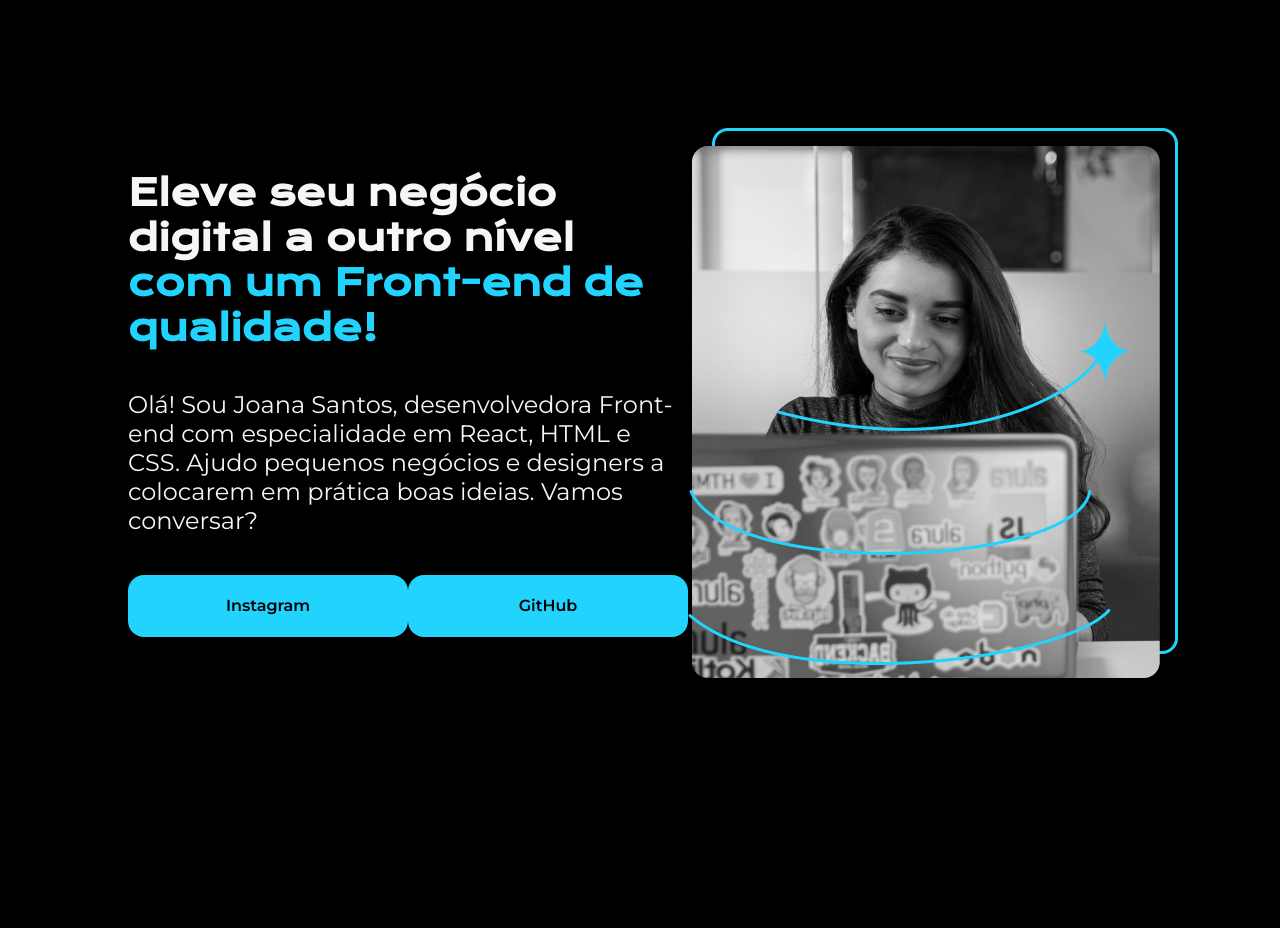
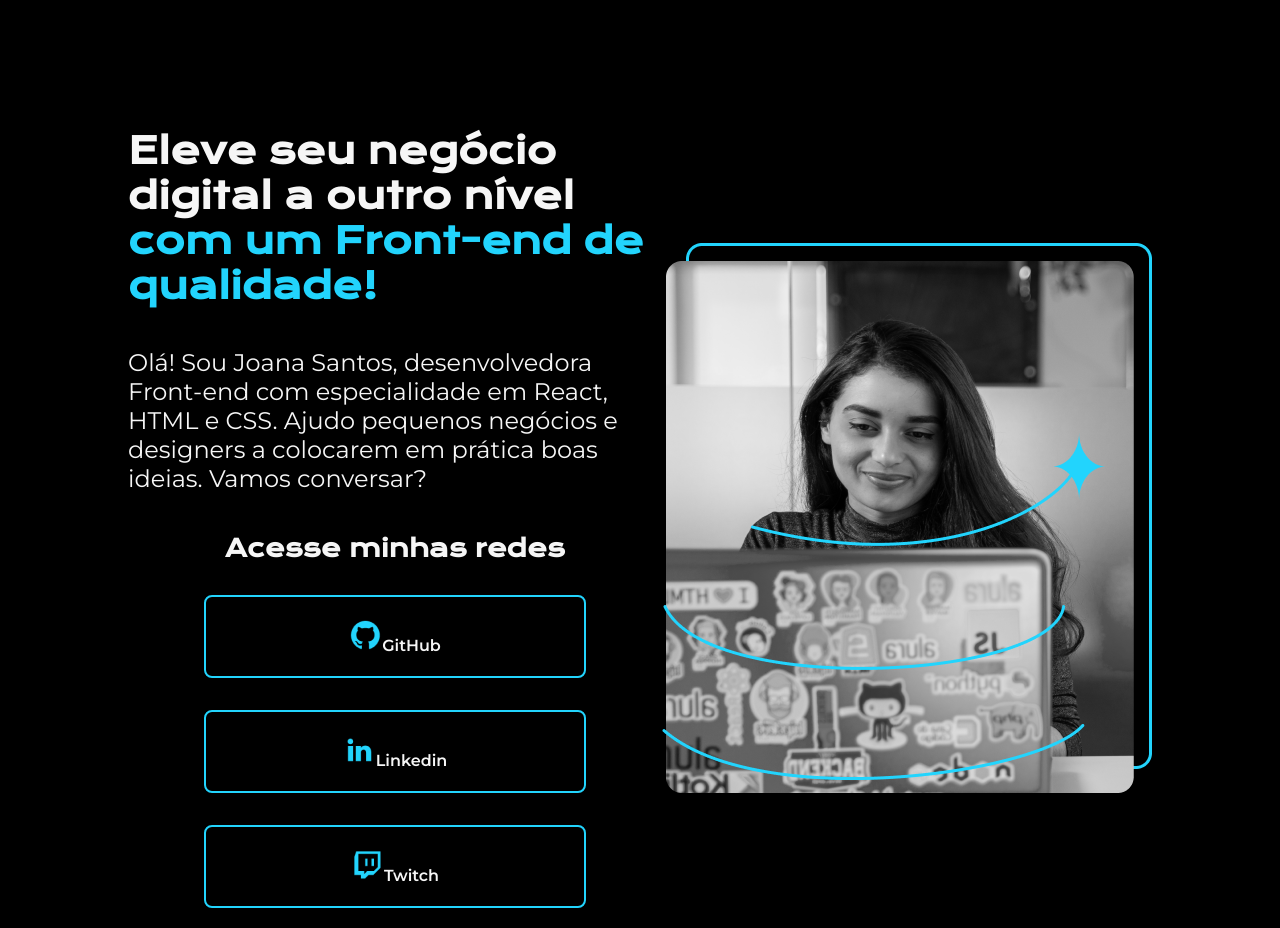
Before and after one commit to dynmopi/oracle-one, a plain HTML site: page html-css/portifólio-projeto/index.html in a window 1280 px wide. Drawn offline with nearby package versions, Linux system fonts and the light colour scheme.

Commit message:
alura-project-html-css

```diff
--- a/html-css/portifólio-projeto/index.html
+++ b/html-css/portifólio-projeto/index.html
@@ -21,11 +21,19 @@
             colocarem em prática boas ideias. Vamos
             conversar?</p>
             <div class="apresentacao__links">
-                <a class="apresentacao__links__link" href="https://instagram.com/rafaballerini">Instagram</a>
-                <a class="apresentacao__links__link" href="https://github.com/guilhermeonrails">GitHub</a>
+                <h2 class="apresentacao__links__subtitulo">Acesse minhas redes</h2>
+                <a class="apresentacao__links__link" href="#">
+                    <img src="icons/assets/github.png">GitHub
+                </a>
+                <a class="apresentacao__links__link" href="#">
+                    <img src="icons/assets/linkedin.png">Linkedin
+                </a>
+                <a class="apresentacao__links__link" href="#">
+                    <img src="icons/assets/twitch.png">Twitch
+                </a>
             </div>
         </section>
-        <img src="Imagem.png" alt="Foto da Joana Santos programando">
+        <img src="images/Imagem.png" alt="Foto da Joana Santos programando">
     </main>
     <footer></footer>
 </body>
--- a/html-css/portifólio-projeto/style.css
+++ b/html-css/portifólio-projeto/style.css
@@ -41,17 +41,25 @@ body{
 
 .apresentacao__links{
     display: flex;
+    flex-direction: column;
+    align-items: center;
     justify-content: space-between;
+    gap: 32px;
+}
+.apresentacao__links__subtitulo{
+    font-family: 'Krona One', sans-serif;
+    font-size: 24px;
 }
 
 .apresentacao__links__link{
-    background-color: #22D4FD;
-    width: 280px;
+    /* background-color: #22D4FD; */
+    border: 2px solid #22D4FD;
+    width: 378px;
     text-align: center;
     text-decoration: none;
     padding: 21.5px 0;
-    border-radius: 16px;
+    border-radius: 8px;
     font-family: 'Montserrat', sans-serif;
     font-weight: 600;
-    color: #000000;
+    color: #F6F6F6;
 }
```
Also changed, not shown: html-css/portifólio-projeto/icons/assets/Imagem.png (added), html-css/portifólio-projeto/icons/assets/github.png (added), html-css/portifólio-projeto/icons/assets/instagram.png (added), html-css/portifólio-projeto/icons/assets/linkedin.png (added), html-css/portifólio-projeto/icons/assets/twitch.png (added), html-css/portifólio-projeto/icons/assets/twitter-novo.png (added), html-css/portifólio-projeto/icons/assets/twitter.png (added), html-css/portifólio-projeto/images/Imagem.png (renamed from html-css/portifólio-projeto/Imagem.png).
